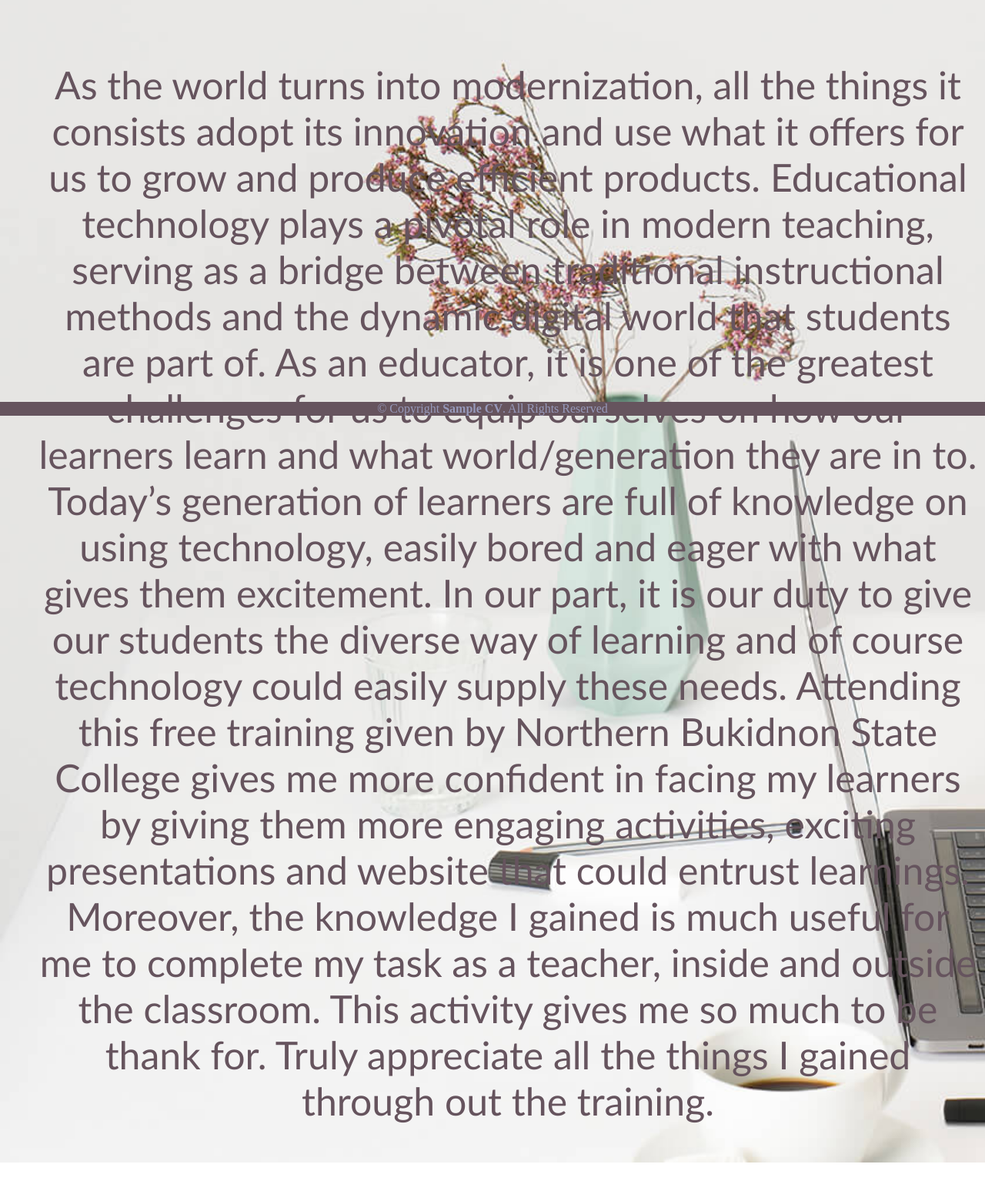
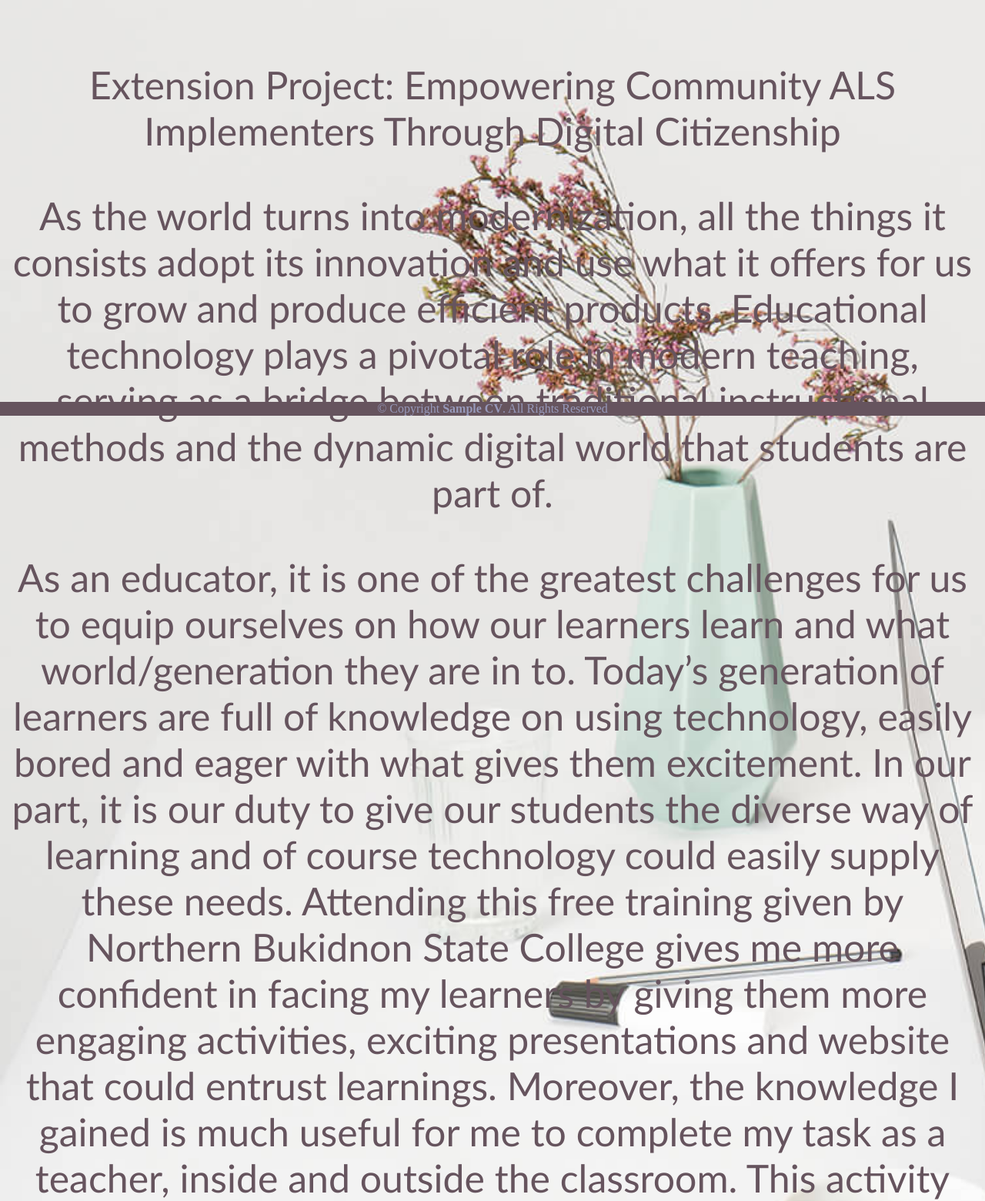
Before and after one commit to alvezprinces/alvez.github.io, a plain HTML site: page testimonial.html.html in a window 1280 px wide. Shown: the part 260-1820 px from the top of the page at 77% size. Before the commit the page ends 1770 px from the top, so only its background shows below. Drawn offline with Linux system fonts and the light colour scheme.

Commit message:
Update testimonial.html.html

```diff
--- a/testimonial.html.html
+++ b/testimonial.html.html
@@ -24,12 +24,11 @@
 <section>
     <h1>Testimonial</h1>
     <div id="content">
-        <ul>
-            <p>As the world turns into modernization, all the things it consists adopt its innovation and use what it offers for us to grow and produce efficient products.  Educational technology plays a pivotal role in modern teaching, serving as a bridge between traditional instructional methods and the dynamic digital world that students are part of.
+            <p> Extension Project: Empowering Community ALS Implementers Through Digital Citizenship </p>
+            <p>As the world turns into modernization, all the things it consists adopt its innovation and use what it offers for us to grow and produce efficient products.  Educational technology plays a pivotal role in modern teaching, serving as a bridge between traditional instructional methods and the dynamic digital world that students are part of.  </p>
 
-            As an educator, it is one of the greatest challenges for us to equip ourselves on how our learners learn and what world/generation they are in to. Today’s generation of learners are full of knowledge on using technology, easily bored and eager with what gives them excitement. In our part, it is our duty to give our students the diverse way of learning and of course technology could easily supply these needs. Attending this free training given by Northern Bukidnon State College gives me more confident in facing my learners by giving them more engaging activities, exciting presentations and website that could entrust learnings. Moreover, the knowledge I gained is much useful for me to complete my task as a teacher, inside and outside the classroom. This activity gives me so much to be thank for. Truly appreciate all the things I gained through out the training.
+            <p>As an educator, it is one of the greatest challenges for us to equip ourselves on how our learners learn and what world/generation they are in to. Today’s generation of learners are full of knowledge on using technology, easily bored and eager with what gives them excitement. In our part, it is our duty to give our students the diverse way of learning and of course technology could easily supply these needs. Attending this free training given by Northern Bukidnon State College gives me more confident in facing my learners by giving them more engaging activities, exciting presentations and website that could entrust learnings. Moreover, the knowledge I gained is much useful for me to complete my task as a teacher, inside and outside the classroom. This activity gives me so much to be thank for. Truly appreciate all the things I gained through out the training.
             </p>
-        </ul>
         </div>
 </section>
 
```
